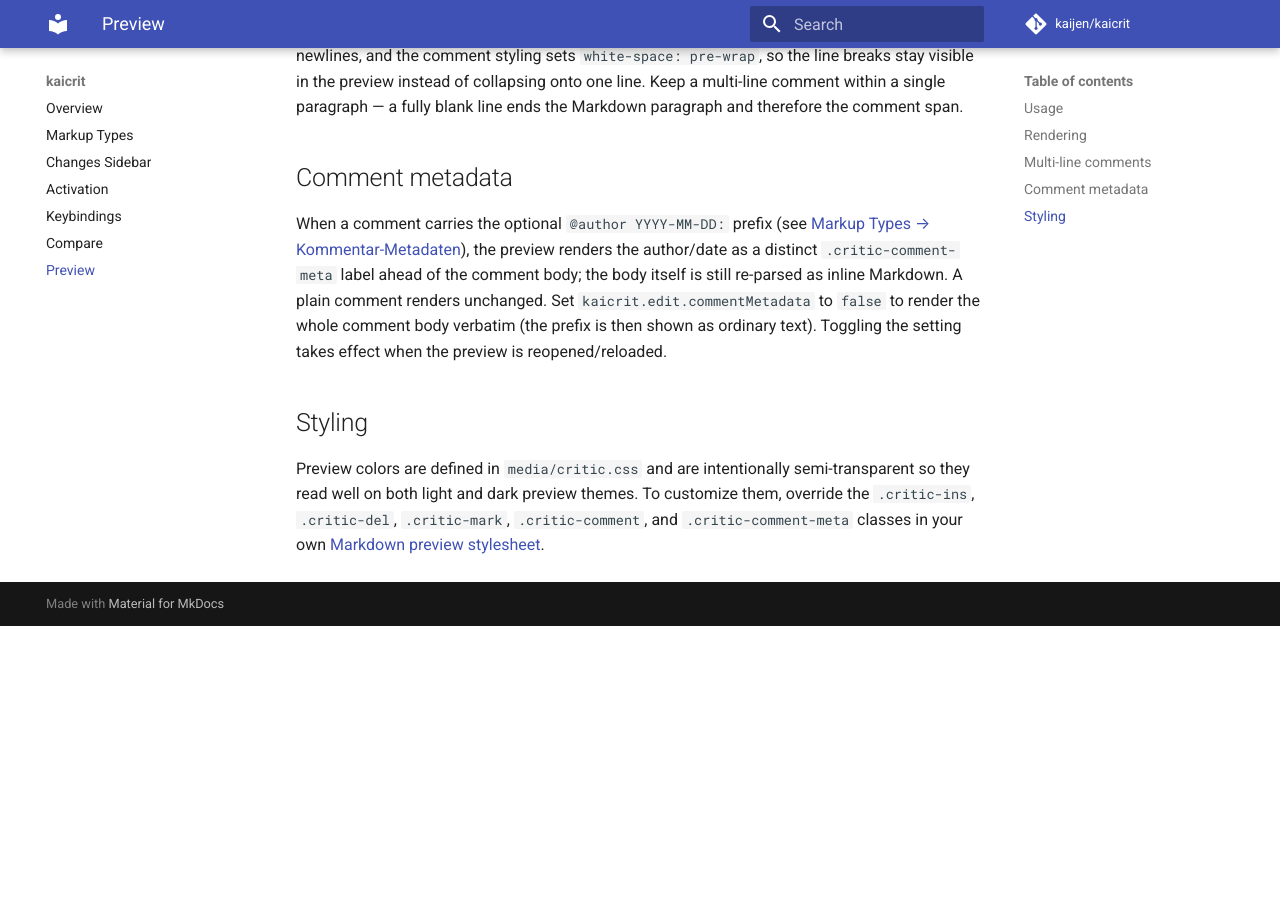
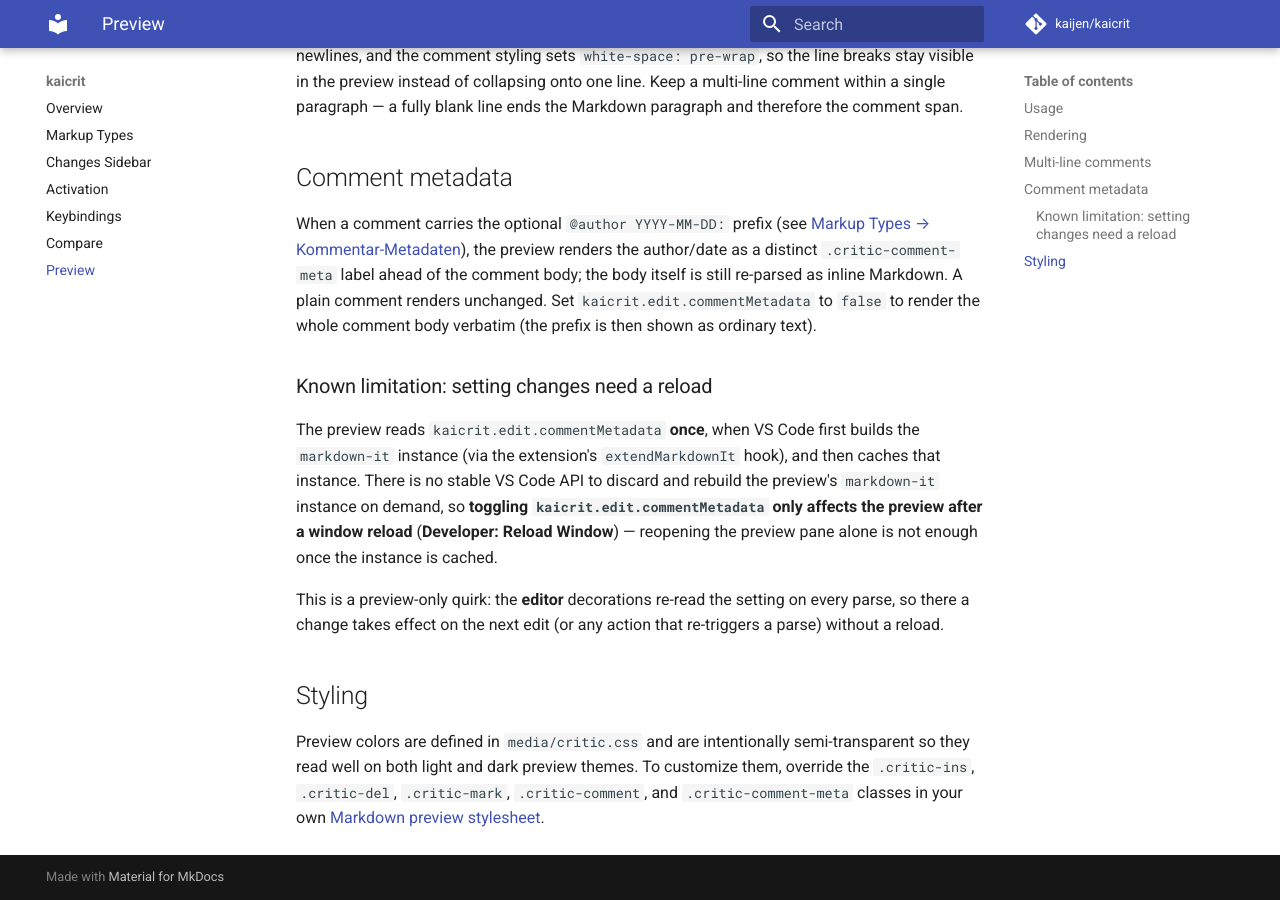
Before and after one commit to kaijen/kaicrit, an MkDocs documentation site: the page built from docs/preview.md, in a window 1280 px wide and 900 px high, scrolled down 1161 px. Built offline with MkDocs 1.6.1 and Material for MkDocs 9.7.7, drawn with Linux system fonts in a browser that asks for light colours; comment, search, counter and statistics services are not loaded; the version menu is left out; before the commit the page ends 1787 px from its top, so only the background shows below that.

Commit message:
docs(preview): document commentMetadata reload limitation (TODO #12)
The preview reads kaicrit.edit.commentMetadata once and freezes it into
the cached markdown-it instance; VS Code offers no stable API to rebuild
that instance on a config change, so a toggle only reaches the preview
after a window reload. Documented this as a known limitation in
docs/preview.md, added a clarifying comment at the extendMarkdownIt hook,
updated the CLAUDE.md entry-point note, and marked TODO task 12 done.

https://claude.ai/code/session_011yENqi9CqyNqo8wT2b3jNG

```diff
--- a/docs/preview.md
+++ b/docs/preview.md
@@ -55,7 +55,21 @@ the preview renders the author/date as a distinct `.critic-comment-meta` label
 ahead of the comment body; the body itself is still re-parsed as inline Markdown.
 A plain comment renders unchanged. Set `kaicrit.edit.commentMetadata` to `false`
 to render the whole comment body verbatim (the prefix is then shown as ordinary
-text). Toggling the setting takes effect when the preview is reopened/reloaded.
+text).
+
+### Known limitation: setting changes need a reload
+
+The preview reads `kaicrit.edit.commentMetadata` **once**, when VS Code first
+builds the `markdown-it` instance (via the extension's `extendMarkdownIt` hook),
+and then caches that instance. There is no stable VS Code API to discard and
+rebuild the preview's `markdown-it` instance on demand, so **toggling
+`kaicrit.edit.commentMetadata` only affects the preview after a window reload**
+(**Developer: Reload Window**) — reopening the preview pane alone is not enough
+once the instance is cached.
+
+This is a preview-only quirk: the **editor** decorations re-read the setting on
+every parse, so there a change takes effect on the next edit (or any action that
+re-triggers a parse) without a reload.
 
 ## Styling
 
```
Also changed, not shown: CLAUDE.md (+1 -1 lines), TODO.md (+1 -1 lines), 1 other file.
